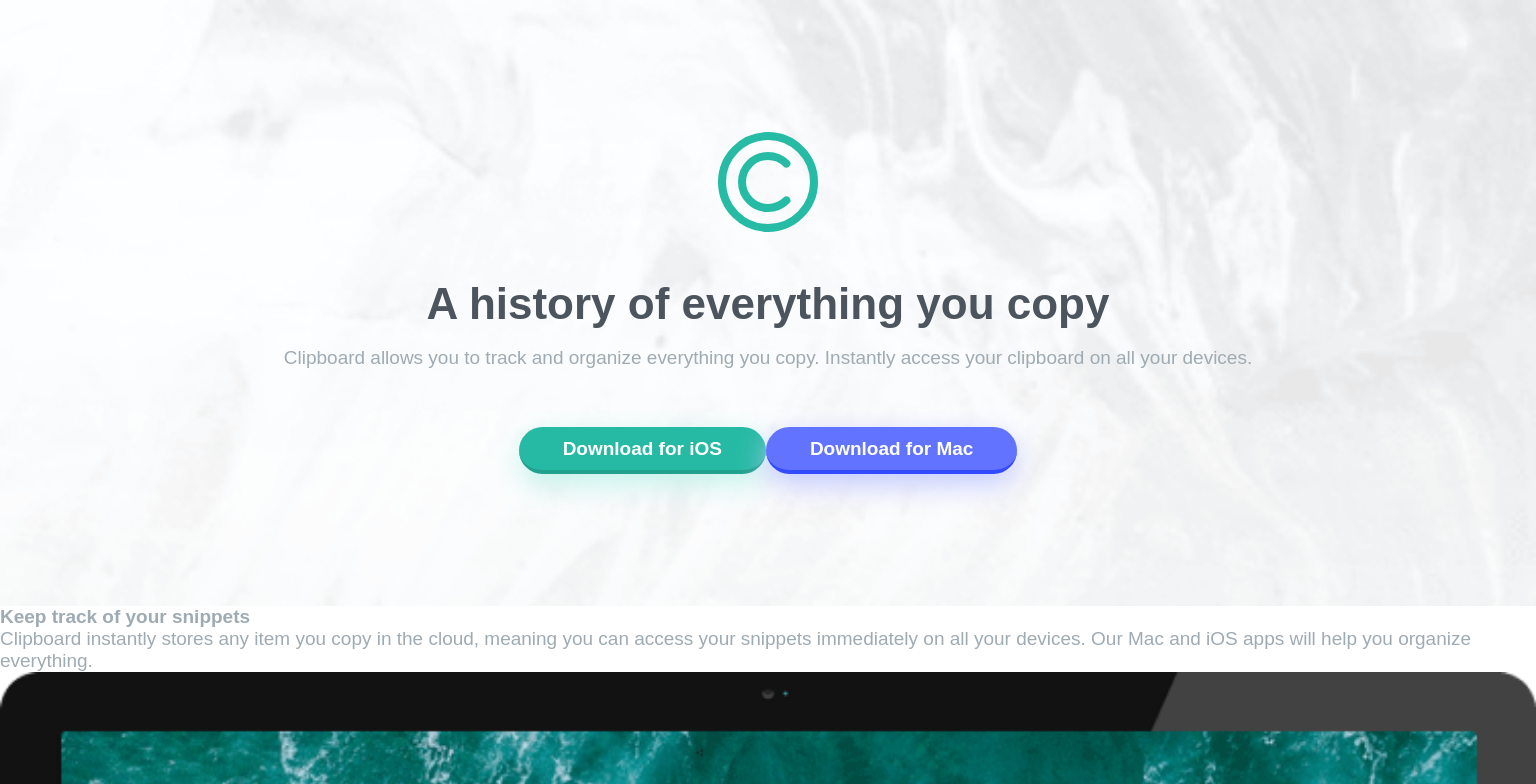
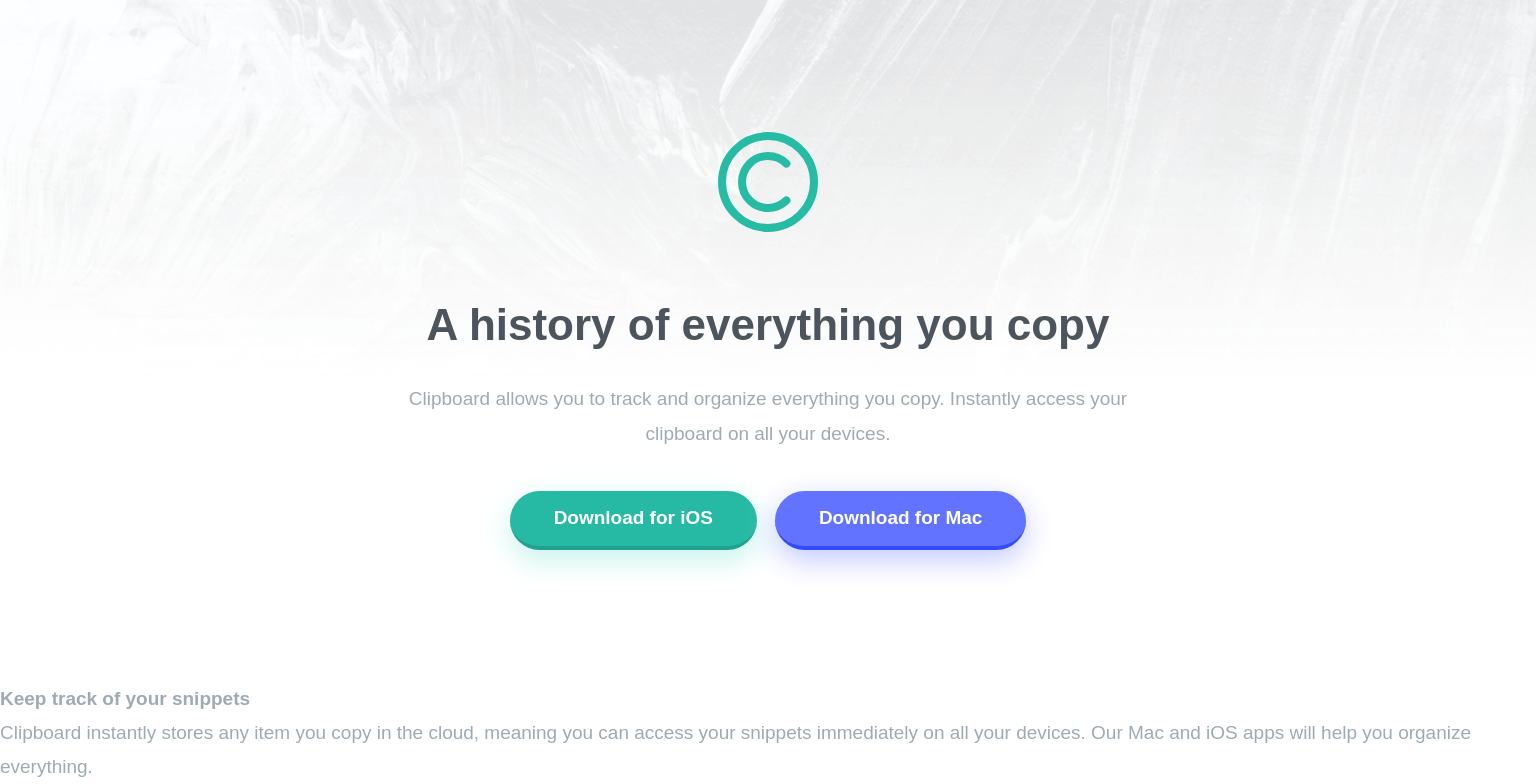
Before and after one commit to kharrnix/fem-clipboard-landing-page, a React (Create React App) app: page / in a window 1536 px wide. Shown: the top 784 px of the page. Built offline with nearby package versions, Linux system fonts and the light colour scheme; a web font is replaced by a local one.

Commit message:
Finish styling the header for larger devices and set the line height to be larger

```diff
--- a/src/App.css
+++ b/src/App.css
@@ -21,4 +21,5 @@ body {
 	color: var(--clr-neutral-200);
 	font-family: var(--ff-primary);
 	font-size: var(--fs-400);
+	line-height: 1.8;
 }
--- a/src/components/Header.css
+++ b/src/components/Header.css
@@ -1,14 +1,10 @@
 .header {
-	padding: var(--margin-900) var(--margin-500);
+	padding: var(--margin-800) var(--margin-500);
 	text-align: center;
 
 	background-image: url(../images/bg-header-mobile.png);
 	background-repeat: no-repeat;
 	background-size: 100%;
-}
-
-.link-btn:last-child {
-	margin-top: var(--margin-400);
 }
 
 .header__heading {
@@ -27,3 +23,30 @@
 	margin-top: var(--margin-400);
 	margin-bottom: var(--margin-600);
 }
+
+.link-btn:last-child {
+	margin-top: var(--margin-400);
+}
+
+/* Desktop styles */
+@media screen and (min-width: 33.687em) {
+	.header {
+		background-image: url(../images/bg-header-desktop.png);
+	}
+
+	.link-btn:last-child {
+		margin-top: 0;
+		margin-left: var(--margin-400);
+	}
+}
+
+/* Bigger desktop styles
+* This is just so the screenshot will look closer
+* to the design when the width is at 1440px
+*/
+@media screen and (min-width: 89.937em) {
+	.header__paragraph {
+		padding-left: var(--margin-900);
+		padding-right: var(--margin-900);
+	}
+}
--- a/src/index.css
+++ b/src/index.css
@@ -22,7 +22,8 @@
 	--fs-900: 1.5rem;
 
 	/* Margin/padding variables */
-	--margin-900: 8.25rem;
+	--margin-900: 23.125rem;
+	--margin-800: 8.25rem;
 	--margin-700: 2.625rem;
 	--margin-600: 2.5rem;
 	--margin-500: 1.375rem;
```
